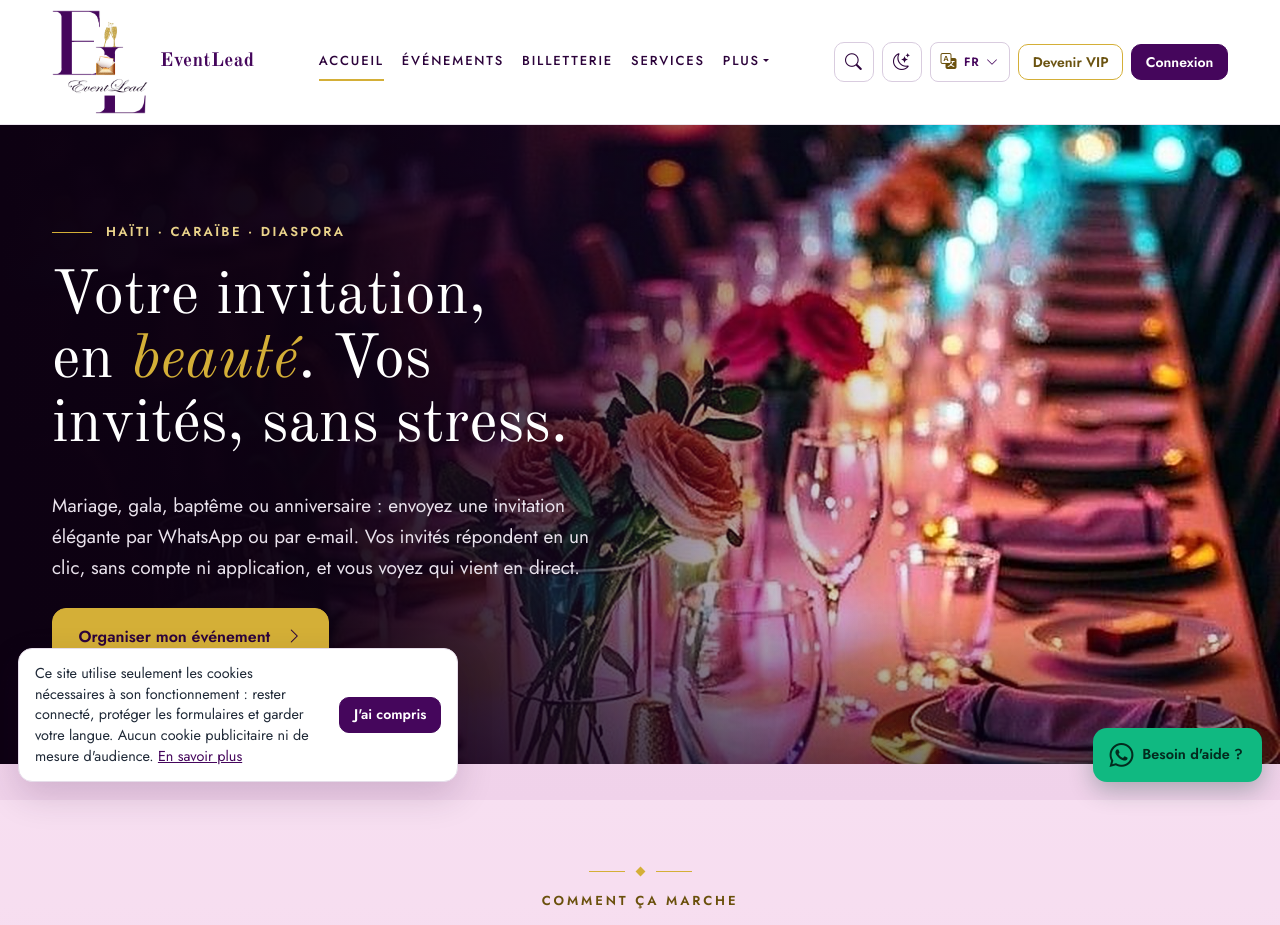
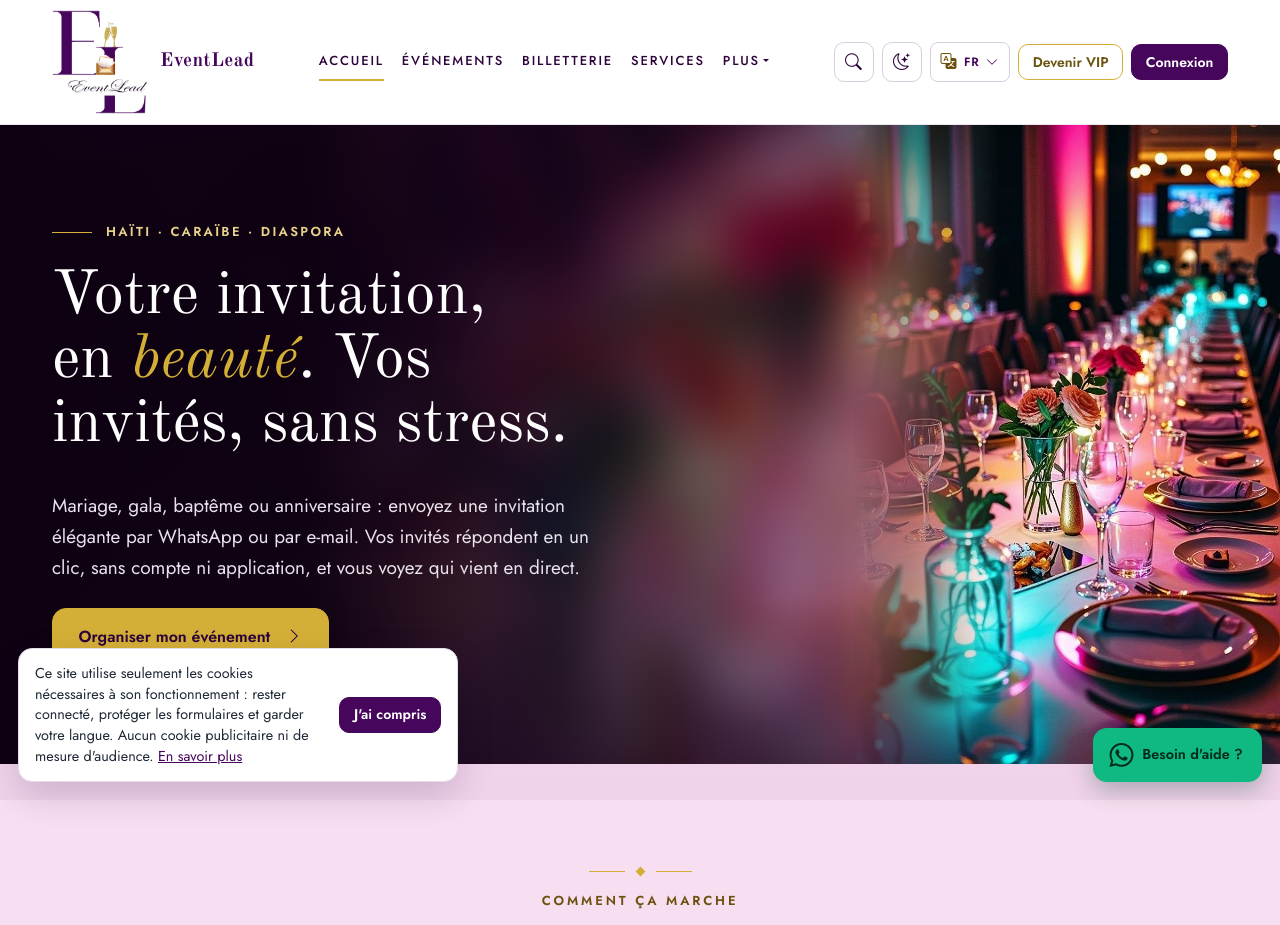
Before and after one commit to Faitza/event_lead, a Django app: page / in a window 1280 px wide. Shown: the top 925 px of the page. Run offline with Django 5.2, Linux system fonts and the light colour scheme; data comes from the database, SQL or seed files in the repository; data that the repository does not hold is empty.

Commit message:
Accueil : photos nettes, jamais agrandies sur ordinateur
Les photos du client font 800 px de large : sur ordinateur, la photo
nette est posée à droite à sa vraie taille et se fond dans le dégradé ;
la même photo, floutée, remplit le reste du fond. Sur téléphone, la
photo entière en hauteur, comme avant. Un seul fichier par mode.

Co-Authored-By: Claude Opus 5.5 (1M context) <noreply@anthropic.com>
Claude-Session: https://claude.ai/code/session_01YBJKdzW4vhyN2ULDMjrdi7

```diff
--- a/static/css/accueil.css
+++ b/static/css/accueil.css
@@ -39,8 +39,12 @@
    claire.
    ========================================================================== */
 .hero-salle { min-height: min(720px, calc(100vh - 160px)); display: flex; background: #0D0112; isolation: isolate; }
-.hero.hero-salle .hero-bg-clair, .hero.hero-salle .hero-bg-sombre { object-position: 50% 50%; }
 .hero.hero-salle .hero-bg-sombre { display: none; }
+/* Ordinateur : la photo (800 px de large) n'est jamais agrandie. Le fond est la même photo floutée,
+   la photo nette est posée à droite, à sa taille, et se fond dans le dégradé par la gauche. */
+.hero.hero-salle .hero-bg { object-position: 50% 45%; filter: blur(22px) saturate(1.15) brightness(.7); transform: scale(1.12); }
+.hero-salle .hero-net { position: absolute; z-index: 1; top: 0; right: 0; height: 100%; max-height: 1200px; width: auto; max-width: 62%; object-fit: cover; object-position: 50% 45%;
+  -webkit-mask-image: linear-gradient(90deg, transparent 0%, #000 34%); mask-image: linear-gradient(90deg, transparent 0%, #000 34%); }
 /* Mode sombre : la photo des bougies remplace la table longue */
 [data-theme="dark"] .hero.hero-salle .hero-bg-clair { display: none; }
 [data-theme="dark"] .hero.hero-salle .hero-bg-sombre { display: block; }
@@ -61,7 +65,8 @@
 
 @media (max-width: 991.98px) {
   .hero-salle { min-height: 0; }
-  .hero.hero-salle .hero-bg { height: 62%; }
+  .hero.hero-salle .hero-bg { height: 62%; filter: none; transform: none; }
+  .hero-salle .hero-net { display: none !important; }
   .hero.hero-salle .hero-bg-clair { object-position: 50% 30%; }
   .hero.hero-salle .hero-bg-sombre { object-position: 50% 55%; }
   .hero.hero-salle .hero-veil {
--- a/templates/core/landing.html
+++ b/templates/core/landing.html
@@ -3,7 +3,7 @@
 {% load i18n %}
 {% block title %}{% trans "Invitations, cadeaux et billets pour vos événements" %}{% endblock %}
 {% block meta_description %}{% trans "Invitations élégantes par WhatsApp ou e-mail, réponses en direct, liste de cadeaux sans doublon et billets payables par MonCash, NatCash, carte ou PayPal. Pour Haïti, la Caraïbe et la diaspora." %}{% endblock %}
-{% block extra_head %}<link rel="preload" as="image" href="{% static 'img/photos/accueil-clair.jpg' %}" media="(min-width: 992px)"><link rel="preload" as="image" href="{% static 'img/photos/accueil-clair-tel.jpg' %}" media="(max-width: 991.98px)">
+{% block extra_head %}<link rel="preload" as="image" href="{% static 'img/photos/accueil-clair.jpg' %}">
 <link href="{% static_v 'css/accueil.css' %}" rel="stylesheet">
 {# Animations de l'accueil : seulement avec JavaScript et sans « mouvement réduit » #}
 <script>try{if(!window.matchMedia("(prefers-reduced-motion: reduce)").matches&&"IntersectionObserver" in window){document.documentElement.classList.add("anim-on");}}catch(e){}</script>{% endblock %}
@@ -27,11 +27,12 @@
 </section>
 {% else %}
 <section id="accueil" class="hero hero-salle">
-  {# Grandes photos d'accueil : accueil-clair.jpg en mode clair, accueil-sombre.jpg en mode sombre (static/img/photos/, moins de 250 Ko) #}
-  {# Ordinateur : bande large déjà recadrée (1600 px) ; téléphone : photo entière en hauteur (-tel) #}
-  <picture><source media="(max-width: 991.98px)" srcset="{% static 'img/photos/accueil-clair-tel.jpg' %}"><img class="hero-bg hero-bg-clair" src="{% static 'img/photos/accueil-clair.jpg' %}" alt=""></picture>
-  <picture><source media="(max-width: 991.98px)" srcset="{% static 'img/photos/accueil-sombre-tel.jpg' %}"><img class="hero-bg hero-bg-sombre" src="{% static 'img/photos/accueil-sombre.jpg' %}" alt="" loading="lazy"></picture>
+  {# Photos d'accueil 800 x 1200 : accueil-clair.jpg (mode clair), accueil-sombre.jpg (mode sombre). Sur ordinateur : nette à droite à sa vraie taille, floutée en fond. #}
+  <img class="hero-bg hero-bg-clair" src="{% static 'img/photos/accueil-clair.jpg' %}" alt="">
+  <img class="hero-bg hero-bg-sombre" src="{% static 'img/photos/accueil-sombre.jpg' %}" alt="" loading="lazy">
   <div class="hero-veil"></div>
+  <img class="hero-net hero-bg-clair" src="{% static 'img/photos/accueil-clair.jpg' %}" alt="">
+  <img class="hero-net hero-bg-sombre" src="{% static 'img/photos/accueil-sombre.jpg' %}" alt="" loading="lazy">
   <div class="container hero-inner" data-anim-step="0.2">
     <div class="hero-text d-flex flex-column gap-4">
       <div class="hero-eyebrow" data-anim="up"><span class="eyebrow">{% trans "Haïti" %} &middot; {% trans "Caraïbe" %} &middot; {% trans "Diaspora" %}</span></div>
```
Also changed, not shown: static/img/photos/accueil-clair-tel.jpg (deleted), static/img/photos/accueil-clair.jpg, static/img/photos/accueil-sombre-tel.jpg (deleted), static/img/photos/accueil-sombre.jpg.
